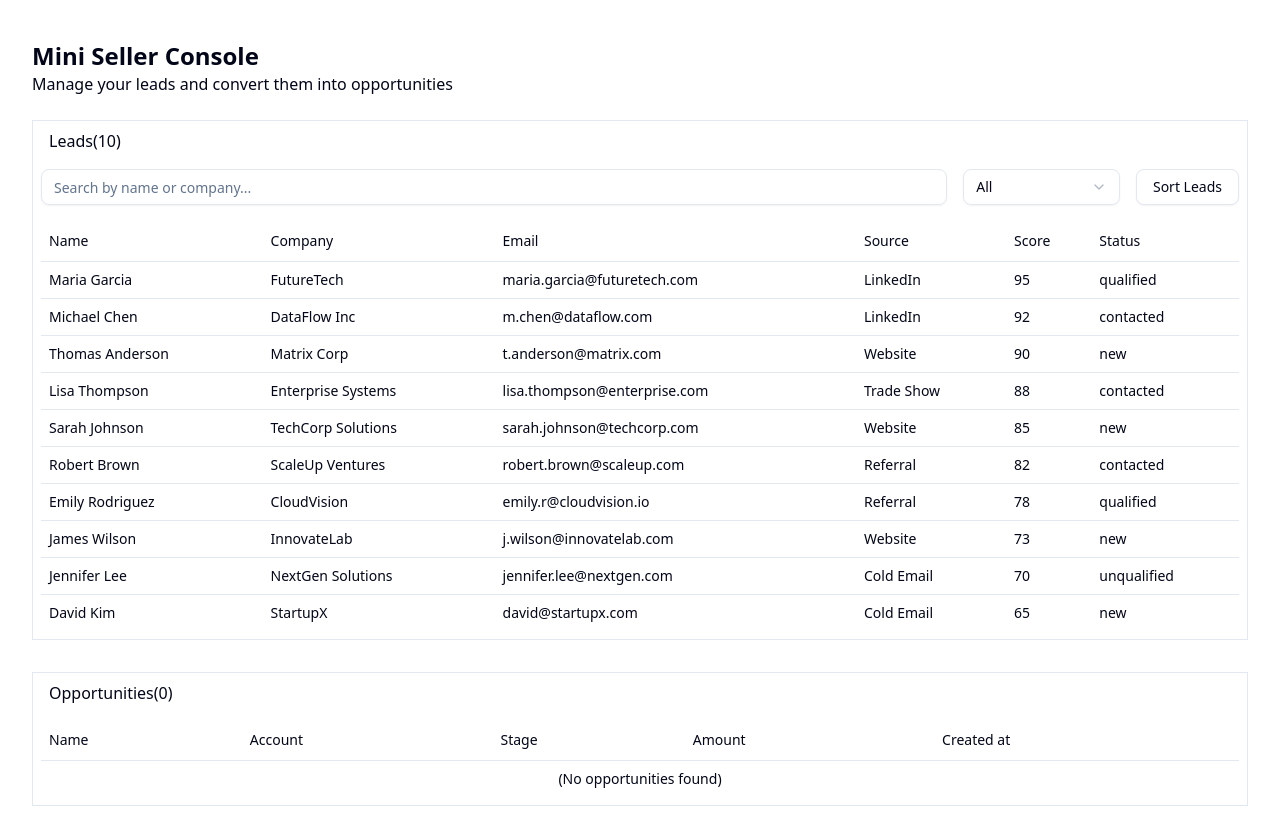
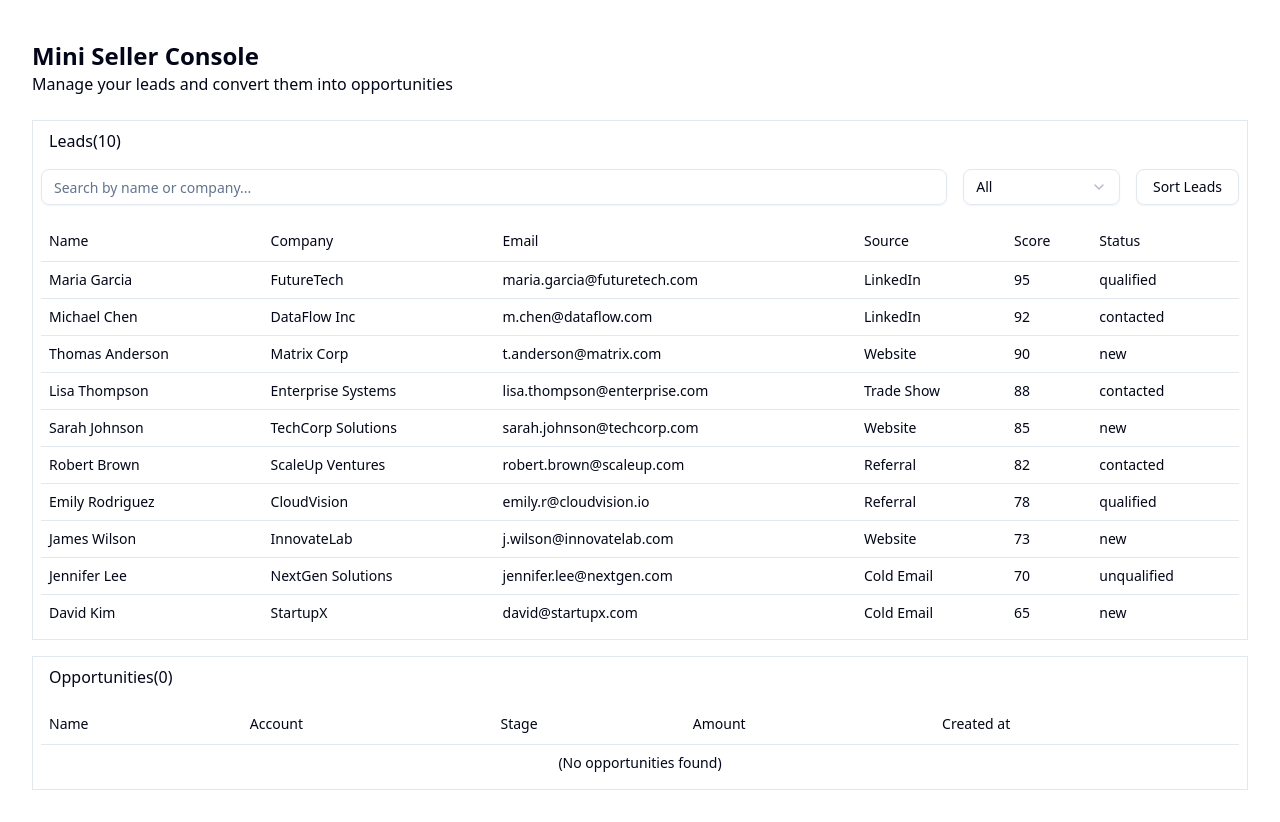
Before and after one commit to lucaspasseri/mini-seller-console, a React (Vite) app: page / in a window 1280 px wide. Built offline with nearby package versions, Linux system fonts and the light colour scheme.

Commit message:
Fix style to let table scroll horizontally

```diff
--- a/src/App.tsx
+++ b/src/App.tsx
@@ -47,7 +47,7 @@ export default function App() {
 	return (
 		<div className='px-2 md:px-8 py-4'>
 			<Header />
-			<div className='grid gap-8'>
+			<div className='flex flex-col gap-4'>
 				<LeadTable
 					leads={leads}
 					isLoading={loading}
```
